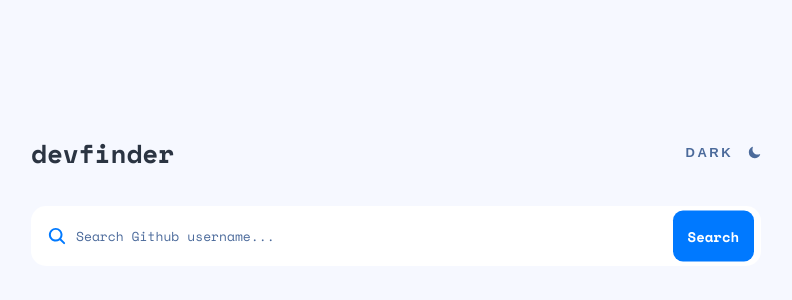
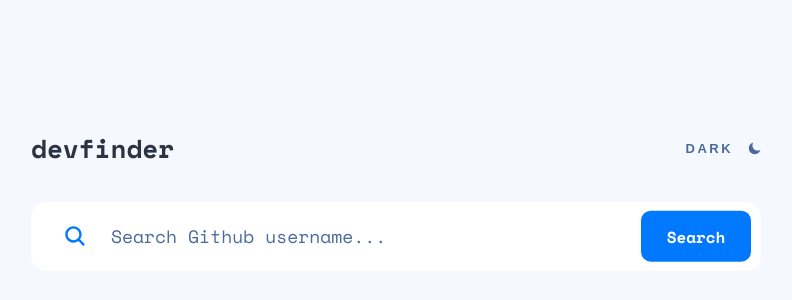
Before and after one commit to gfunk77/react-fem, a React (Vite) app in the folder github-user-search/: page / in a window 1280 px wide. Shown: the part 200-500 px from the top of the page, without its empty margins (244-1036 px from the left). Built offline with nearby package versions, Linux system fonts and the light colour scheme.

Commit message:
search responsive

```diff
--- a/github-user-search/src/components/search.css
+++ b/github-user-search/src/components/search.css
@@ -14,6 +14,7 @@ input {
 
 input.dark {
   background-color: var(--dark-theme-light-bg);
+  caret-color: var(--dark-theme-text-hover);
 }
 
 input.dark::placeholder {
@@ -25,7 +26,8 @@ input.light::placeholder {
 }
 
 input:focus {
-  outline: var(--blue) auto 1px;
+  outline: none;
+  border: 2px solid var(--blue);
 }
 
 .search-icon,
@@ -61,3 +63,24 @@ input:focus {
   height: 20px;
   color: var(--blue);
 }
+
+@media (min-width: 598px) {
+  input {
+    height: 69px;
+    font-size: 1.2rem;
+    padding-left: 5.333rem;
+  }
+
+  .search-icon {
+    width: 24px;
+    height: 24px;
+    margin-left: 32px;
+    margin-right: 24px;
+  }
+
+  .search-btn {
+    font-size: 16px;
+    margin: 0 10px;
+    padding: 0.833em 1.6em;
+  }
+}
--- a/github-user-search/src/index.css
+++ b/github-user-search/src/index.css
@@ -17,6 +17,7 @@
   --btn-hover: #60abff;
 
   --radius: 15px;
+  --shadow: 0px 16px 30px -10px rgba(70, 96, 187, 0.2);
 }
 
 html {
@@ -58,6 +59,7 @@ main.dark {
   width: 90%;
   max-width: 327px;
   margin-inline: auto;
+  transition: all 0.3s ease-in-out;
 }
 
 @media (min-width: 598px) {
```
